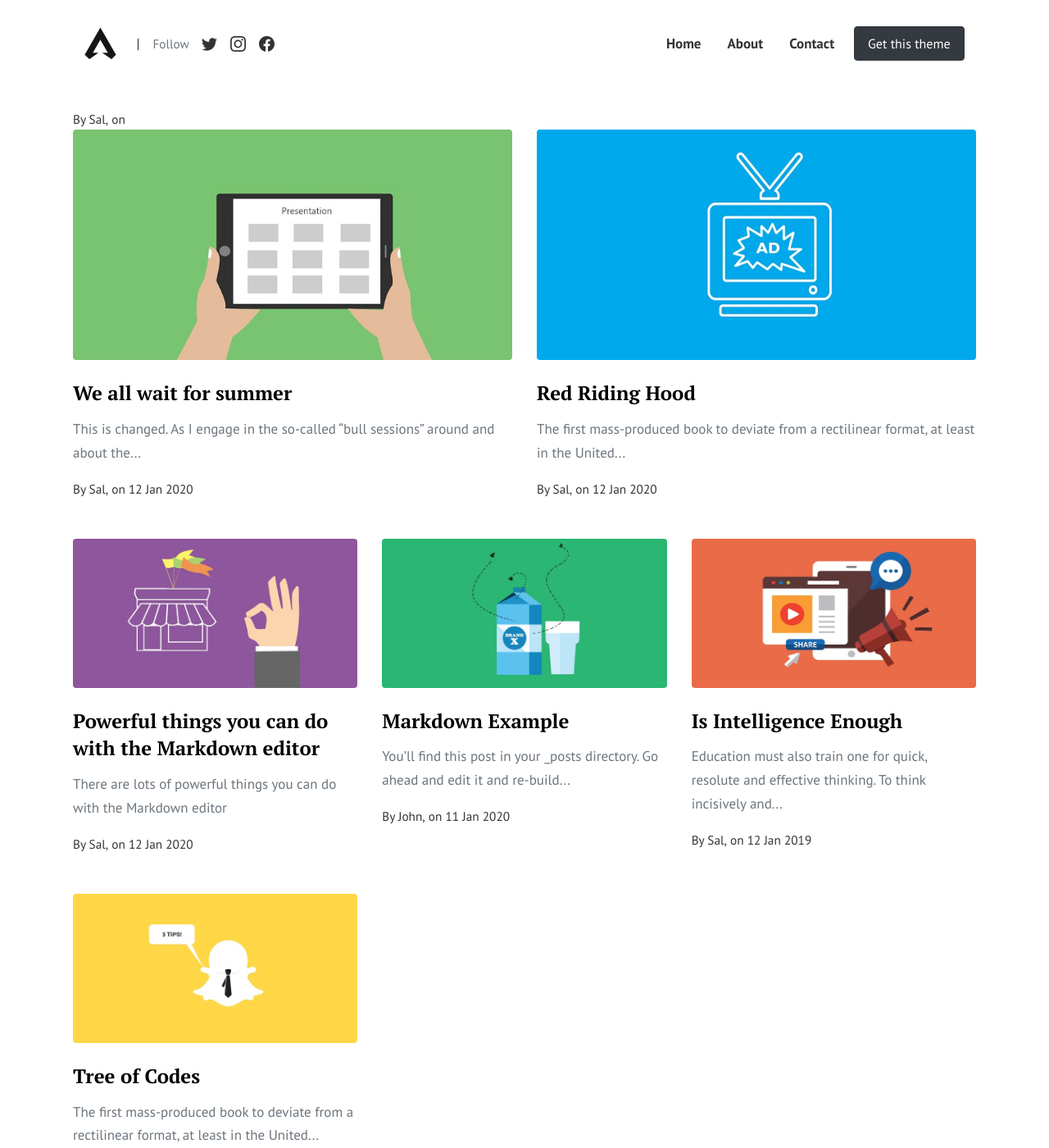
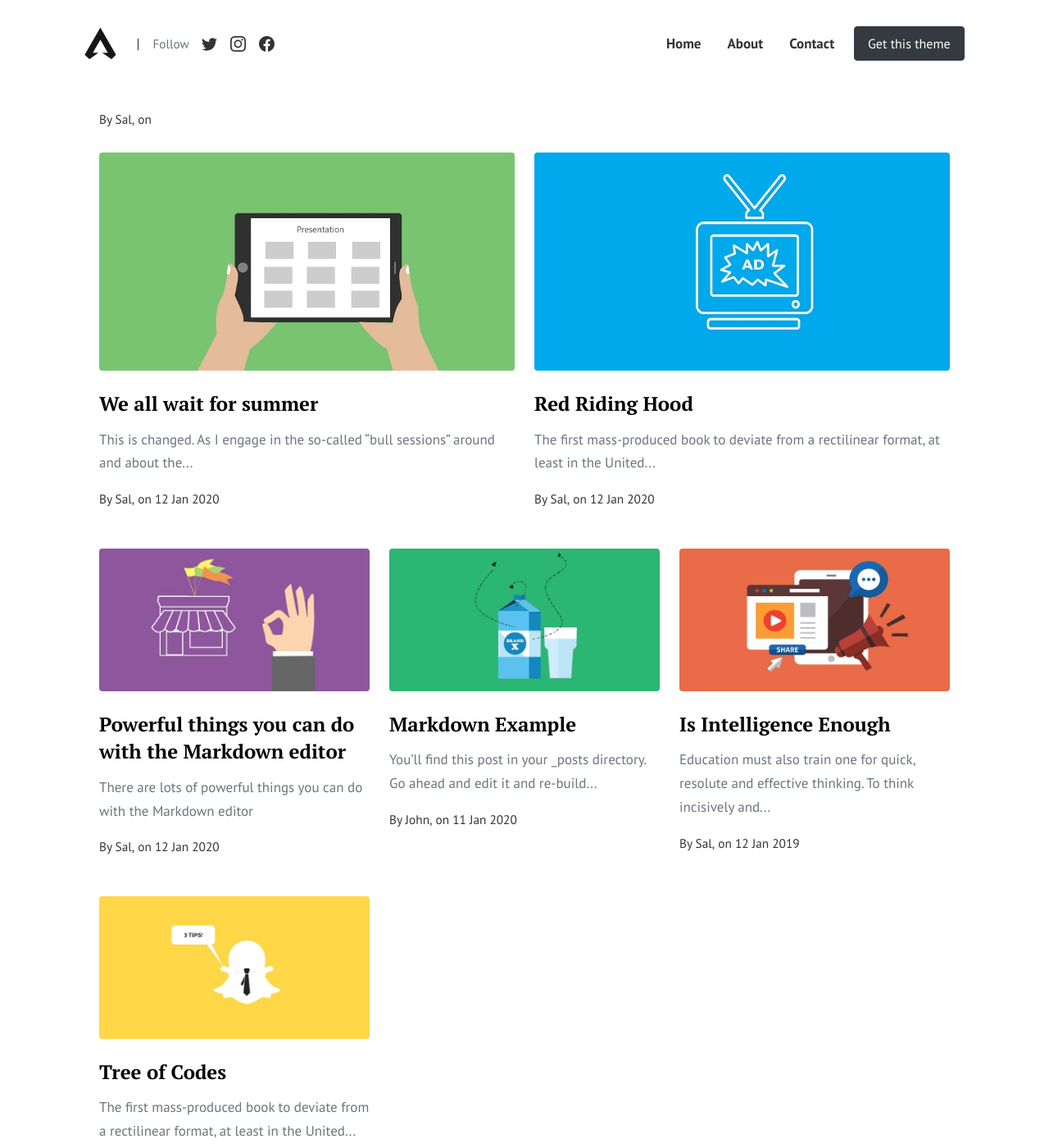
Before and after one commit to kouroshmoini/moini.org, a Jekyll site: the page built from index.html, in a window 1280 px wide and 1400 px high. Shown: the whole window at 82% size. Built offline with Jekyll 4.4.1, drawn with Linux system fonts in a browser that asks for light colours; the list of posts is cut into pages by our own code.

Commit message:
Update custom.css

```diff
--- a/assets/css/custom.css
+++ b/assets/css/custom.css
@@ -1,6 +1,36 @@
-/*
-Don't want to use sass and simply modify the stylesheet in the old css fashion?
-Just customize your theme here.
-================================================== */
+/* =========================
+   HOME PAGE ONLY FIXES ✅
+   ========================= */
 
-body {}
+/* Make homepage content behave like a normal centered container */
+.layout-default .home-wrap {
+  max-width: 1200px;
+  margin: 0 auto;
+  padding-left: 20px;
+  padding-right: 20px;
+}
+
+/* Remove weird row overflow from Bootstrap negative margins */
+.layout-default .home-wrap .row {
+  margin-left: 0;
+  margin-right: 0;
+}
+
+/* Re-apply safe gutters inside the row */
+.layout-default .home-wrap .row > [class*="col-"] {
+  padding-left: 12px;
+  padding-right: 12px;
+}
+
+/* Big latest post spacing */
+.layout-default .home-latest {
+  margin-bottom: 28px;
+}
+
+/* Mobile: reduce side padding */
+@media (max-width: 767px) {
+  .layout-default .home-wrap {
+    padding-left: 14px;
+    padding-right: 14px;
+  }
+}
```
